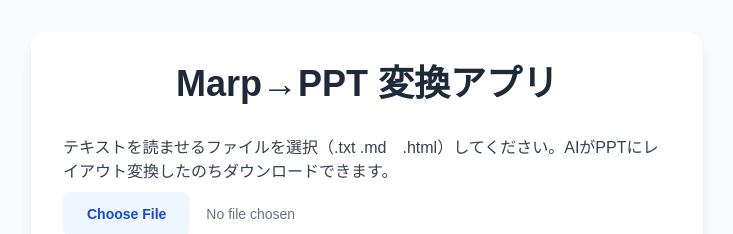
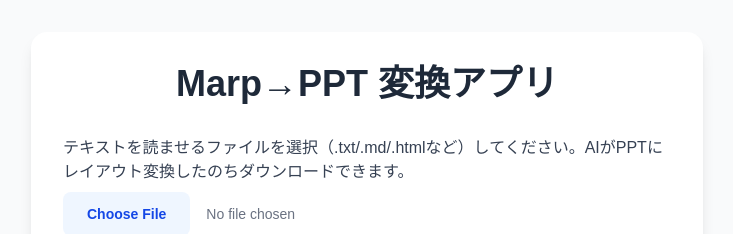
Before and after one commit to junhongo-ccs/marp-converter-app, a Next.js app in the folder marp-app/: page / in a window 1280 px wide. Shown: the top 234 px of the page, without its empty margins (273-1006 px from the left). Built offline with nearby package versions, Linux system fonts and the light colour scheme.

Commit message:
説明を調整

```diff
--- a/marp-app/app/page.tsx
+++ b/marp-app/app/page.tsx
@@ -92,7 +92,7 @@ export default function Home() {
           {/* ファイル選択エリア */}
           <div className="space-y-2">
             <label className="block text-base font-medium text-gray-700">
-              テキストを読ませるファイルを選択（.txt .md　.html）してください。AIがPPTにレイアウト変換したのちダウンロードできます。
+              テキストを読ませるファイルを選択（.txt/.md/.htmlなど）してください。AIがPPTにレイアウト変換したのちダウンロードできます。
             </label>
             <input
               type="file"
```
